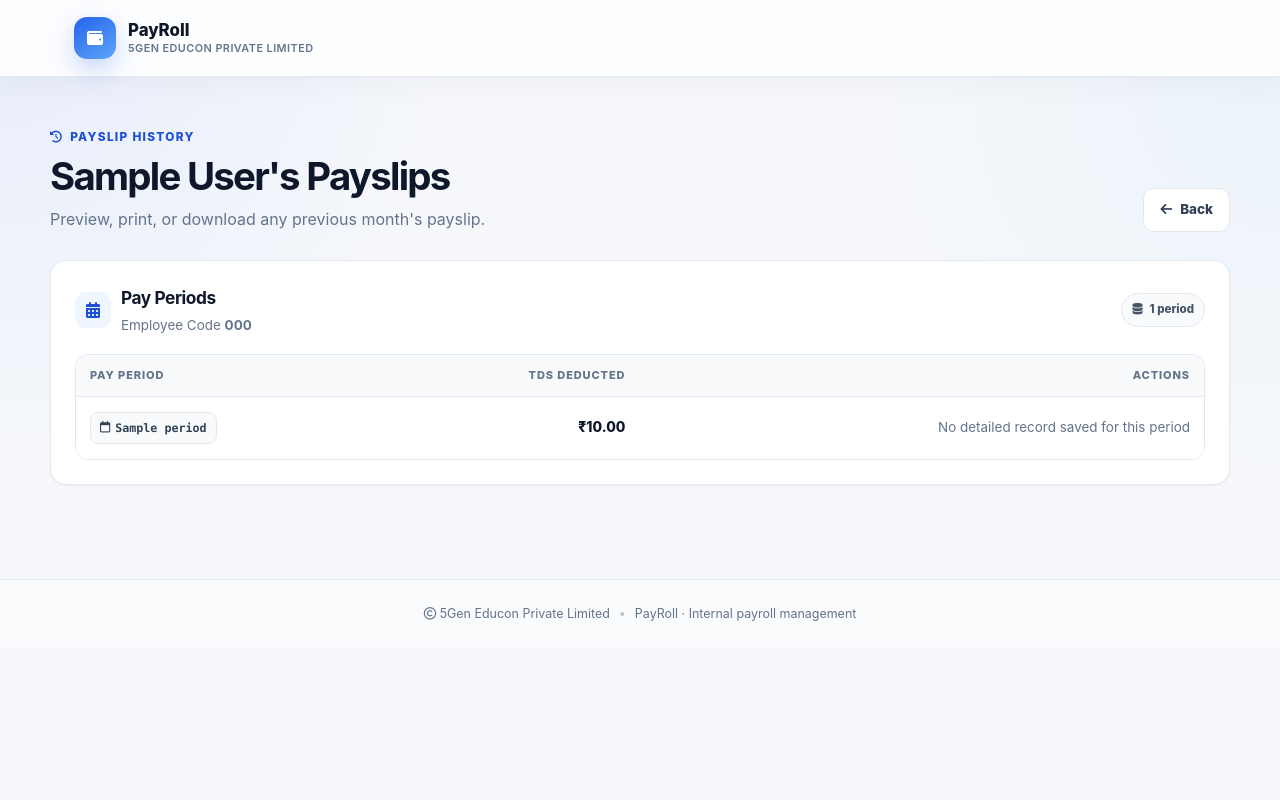
After one commit to RizwanaTheDeveloper/PayRoll, a Flask app: template templates/payslip_history.html in a window 1280 px wide. The commit adds this page. Run offline with Flask 3, Linux system fonts and the light colour scheme; the template is opened without the code that fills it: most values are stand-ins (such as "Sample title", 1, 10 or a date in 2020); some web fonts are replaced.

Commit message:
added history

```diff
--- a/app.py
+++ b/app.py
@@ -8,7 +8,10 @@ import atexit
 from employees import get_employees, get_employee, add_employee, update_employee, delete_employee
 from payroll import calculate_payroll, current_ist_str
 from tax_engine import calculate_annual_tax
-from payroll_history import get_month_record, record_month, get_fy_summary, fy_label
+from payroll_history import (
+    get_month_record, record_month, get_fy_summary, fy_label,
+    get_month_snapshot, list_payslip_periods,
+)
 from auth import verify_login, login_required, role_required, upsert_employee_login, get_user_by_employee_code
 from playwright.sync_api import sync_playwright
 
@@ -31,18 +34,26 @@ _payslip_serializer = URLSafeTimedSerializer(app.secret_key, salt="payslip-pdf")
 _PAYSLIP_TOKEN_MAX_AGE = 120  # seconds
 
 
-def _generate_payslip_token(employee_code):
-    return _payslip_serializer.dumps({"employee_code": employee_code})
+def _generate_payslip_token(employee_code, month, year):
+    return _payslip_serializer.dumps({
+        "employee_code": employee_code,
+        "month": month,
+        "year": year,
+    })
 
 
-def _verify_payslip_token(token, employee_code):
+def _verify_payslip_token(token, employee_code, month, year):
     if not token:
         return False
     try:
         data = _payslip_serializer.loads(token, max_age=_PAYSLIP_TOKEN_MAX_AGE)
     except (BadSignature, SignatureExpired):
         return False
-    return data.get("employee_code") == employee_code
+    return (
+        data.get("employee_code") == employee_code
+        and data.get("month") == month
+        and data.get("year") == year
+    )
 
 
 # ============================================================
@@ -452,10 +463,103 @@ def _client_can_view(employee_code):
     return not restricted_to or restricted_to == employee_code
 
 
+def _build_payslip_view(employee, month, year):
+    """
+    Builds everything payroll.html needs for one employee/month/year,
+    either freshly calculated (the current month) or from a saved
+    snapshot (any past month). Returns None if a past period was asked
+    for but nothing was ever recorded for it.
+    """
+    today = date.today()
+    is_current_period = (month == today.month and year == today.year)
+    period_date = date(year, month, 1)
+
+    if is_current_period:
+        payroll = calculate_payroll(employee)
+
+        annual_gross = payroll["gross_earnings_full"] * 12
+        regime = getattr(employee, "RegimeOpted", None) or "New"
+        tax = calculate_annual_tax(annual_gross, regime)
+
+        existing_tds = get_month_record(employee.EmployeeCode, month, year)
+        if existing_tds is not None:
+            monthly_tds = existing_tds
+        else:
+            tax_deducted_before, _, executions_left_before = get_fy_summary(employee.EmployeeCode, today)
+            remaining_including_this = max(executions_left_before, 1)
+            monthly_tds = round(
+                max(tax["net_tax"] - tax_deducted_before, 0) / remaining_including_this, 2
+            )
+
+        payroll["tds"] = monthly_tds
+        payroll["total_deductions"] = payroll["professional_tax"] + payroll["epf"] + monthly_tds
+        payroll["net_salary"] = payroll["gross_earnings"] - payroll["total_deductions"]
+
+        tax_deducted_till_date, executions_done, executions_left = get_fy_summary(employee.EmployeeCode, today)
+        generated_at = current_ist_str()
+        period_fy_label = fy_label(today)
+
+        if existing_tds is None:
+            # First time this month's payslip has been generated —
+            # lock in the TDS and save a full snapshot so it can be
+            # previewed/printed/downloaded exactly as-is later, even
+            # after the employee's CTC, working days, or regime change.
+            record_month(
+                employee.EmployeeCode, month, year, monthly_tds,
+                snapshot={
+                    "payroll": payroll,
+                    "tax": tax,
+                    "generated_at": generated_at,
+                    "fy_label": period_fy_label,
+                    "tax_deducted_till_date": tax_deducted_till_date,
+                    "executions_left": executions_left,
+                },
+            )
+
+        display_employee = employee
+
+    else:
+        snapshot = get_month_snapshot(employee.EmployeeCode, month, year)
+        if not snapshot:
+            return None
+
+        payroll = snapshot["payroll"]
+        tax = snapshot["tax"]
+        generated_at = snapshot.get("generated_at", period_date.strftime("%d %b %Y"))
+        period_fy_label = snapshot.get("fy_label", fy_label(period_date))
+        tax_deducted_till_date = snapshot.get("tax_deducted_till_date", 0)
+        executions_left = snapshot.get("executions_left", 0)
+
+        # Show the WorkingDays/Regime actually used that month, not
+        # whatever the employee record currently holds.
+        display_employee = employee._replace(
+            WorkingDays=payroll.get("working_days", employee.WorkingDays),
+            RegimeOpted=tax.get("regime", employee.RegimeOpted),
+        )
+
+    return {
+        "employee": display_employee,
+        "payroll": payroll,
+        "tax": tax,
+        "generated_at": generated_at,
+        "fy_label": period_fy_label,
+        "tax_deducted_till_date": tax_deducted_till_date,
+        "executions_left": executions_left,
+        "is_current_period": is_current_period,
+        "period_label": period_date.strftime("%B %Y"),
+        "month": month,
+        "year": year,
+    }
+
+
 @app.route("/generate-payroll/<EmployeeCode>")
 def generate_payroll(EmployeeCode):
+    today = date.today()
+    month = request.args.get("month", type=int) or today.month
+    year = request.args.get("year", type=int) or today.year
+
     token = request.args.get("token")
-    authorized_via_token = _verify_payslip_token(token, EmployeeCode)
+    authorized_via_token = _verify_payslip_token(token, EmployeeCode, month, year)
 
     if not authorized_via_token:
         if "user_id" not in session:
@@ -469,43 +573,13 @@ def generate_payroll(EmployeeCode):
     if not employee:
         abort(404)
 
-    payroll = calculate_payroll(employee)
-    generated_at = current_ist_str()
+    view = _build_payslip_view(employee, month, year)
 
-    today = date.today()
-    month, year = today.month, today.year
+    if view is None:
+        flash(f"No payslip is on record for {date(year, month, 1).strftime('%B %Y')}.", "error")
+        return redirect(url_for("payslip_history", EmployeeCode=EmployeeCode))
 
-    annual_gross = payroll["gross_earnings_full"] * 12
-    regime = getattr(employee, "RegimeOpted", None) or "New"
-    tax = calculate_annual_tax(annual_gross, regime)
-
-    existing_tds = get_month_record(EmployeeCode, month, year)
-    if existing_tds is not None:
-        monthly_tds = existing_tds
-    else:
-        tax_deducted_before, _, executions_left_before = get_fy_summary(EmployeeCode, today)
-        remaining_including_this = max(executions_left_before, 1)
-        monthly_tds = round(
-            max(tax["net_tax"] - tax_deducted_before, 0) / remaining_including_this, 2
-        )
-        record_month(EmployeeCode, month, year, monthly_tds)
-
-    tax_deducted_till_date, executions_done, executions_left = get_fy_summary(EmployeeCode, today)
-
-    payroll["tds"] = monthly_tds
-    payroll["total_deductions"] = payroll["professional_tax"] + payroll["epf"] + monthly_tds
-    payroll["net_salary"] = payroll["gross_earnings"] - payroll["total_deductions"]
-
-    return render_template(
-        "payroll.html",
-        employee=employee,
-        payroll=payroll,
-        tax=tax,
-        generated_at=generated_at,
-        fy_label=fy_label(today),
-        tax_deducted_till_date=tax_deducted_till_date,
-        executions_left=executions_left,
-    )
+    return render_template("payroll.html", **view)
 
 
 @app.route("/download-payslip/<EmployeeCode>")
@@ -519,12 +593,18 @@ def download_payslip(EmployeeCode):
     if not employee:
         abort(404)
 
-    token = _generate_payslip_token(EmployeeCode)
+    today = date.today()
+    month = request.args.get("month", type=int) or today.month
+    year = request.args.get("year", type=int) or today.year
+
+    token = _generate_payslip_token(EmployeeCode, month, year)
 
     payslip_url = url_for(
         "generate_payroll",
         EmployeeCode=EmployeeCode,
         pdf=1,
+        month=month,
+        year=year,
         token=token,
         _external=True,
     )
@@ -536,11 +616,46 @@ def download_payslip(EmployeeCode):
         payslip_url,
     ).result()
 
+    period_suffix = date(year, month, 1).strftime("%b-%Y")
+
     return send_file(
         BytesIO(pdf_bytes),
         mimetype="application/pdf",
         as_attachment=True,
-        download_name=f"Payslip-{EmployeeCode}.pdf",
+        download_name=f"Payslip-{EmployeeCode}-{period_suffix}.pdf",
+    )
+
+
+@app.route("/payslip-history/<EmployeeCode>")
+@login_required
+def payslip_history(EmployeeCode):
+    if not _client_can_view(EmployeeCode):
+        abort(403)
+
+    employee = get_employee(EmployeeCode)
+    if not employee:
+        abort(404)
+
+    today = date.today()
+    periods = list_payslip_periods(EmployeeCode)
+
+    # The current month won't have a PayrollHistory row until its
+    # payslip is generated for the first time — still show it as an
+    # available period so it's not missing from the list.
+    has_current = any(p["month"] == today.month and p["year"] == today.year for p in periods)
+    if not has_current:
+        periods.insert(0, {
+            "month": today.month,
+            "year": today.year,
+            "monthly_tds": None,
+            "has_snapshot": True,
+            "label": today.strftime("%B %Y"),
+        })
+
+    return render_template(
+        "payslip_history.html",
+        employee=employee,
+        periods=periods,
     )
 
 
--- a/static/style.css
+++ b/static/style.css
@@ -801,6 +801,16 @@ tbody tr:last-child td { border-bottom: none; }
   white-space: nowrap;
 }
 
+.historical-chip {
+  margin-left: 8px;
+  font-family: inherit;
+  color: var(--amber);
+  background: var(--amber-50);
+  border-color: transparent;
+  text-transform: none;
+  letter-spacing: 0;
+}
+
 .employee-name {
   display: inline-flex;
   align-items: center;
@@ -867,6 +877,10 @@ tbody tr:last-child td { border-bottom: none; }
   gap: 12px;
   margin-top: 22px;
   flex-wrap: wrap;
+}
+
+.client-profile-actions-secondary {
+  margin-top: 12px;
 }
 
 @media (max-width: 560px) {
--- /dev/null
+++ b/templates/payslip_history.html
@@ -0,0 +1,88 @@
+{% extends "base.html" %}
+{% block title %}Payslip History · {{ employee.FullName }}{% endblock %}
+
+{% block content %}
+  <section class="page-head">
+    <div class="page-eyebrow"><i class="fa-solid fa-clock-rotate-left" aria-hidden="true"></i> Payslip history</div>
+    <div class="page-head-row">
+      <div>
+        <h1>{{ employee.FullName }}'s Payslips</h1>
+        <p class="muted lead">Preview, print, or download any previous month's payslip.</p>
+      </div>
+      <div class="page-head-action">
+        <a href="{{ url_for('index') }}" class="btn btn-ghost">
+          <i class="fa-solid fa-arrow-left" aria-hidden="true"></i>
+          Back
+        </a>
+      </div>
+    </div>
+  </section>
+
+  <section class="card table-card">
+    <div class="card-head">
+      <div class="section-heading compact">
+        <div class="section-icon"><i class="fa-solid fa-calendar-days" aria-hidden="true"></i></div>
+        <div>
+          <h2>Pay Periods</h2>
+          <p class="muted small">Employee Code <strong>{{ employee.EmployeeCode }}</strong></p>
+        </div>
+      </div>
+      <span class="record-badge"><i class="fa-solid fa-database" aria-hidden="true"></i> {{ periods|length }} period{{ '' if periods|length == 1 else 's' }}</span>
+    </div>
+
+    {% if periods %}
+      <div class="table-wrapper">
+        <table>
+          <thead>
+            <tr>
+              <th>Pay Period</th>
+              <th class="num">TDS Deducted</th>
+              <th class="num">Actions</th>
+            </tr>
+          </thead>
+          <tbody>
+            {% for period in periods %}
+            <tr class="employee-row">
+              <td>
+                <span class="chip"><i class="fa-regular fa-calendar" aria-hidden="true"></i> {{ period.label }}</span>
+              </td>
+              <td class="num salary-cell">
+                {{ (period.monthly_tds | inr) if period.monthly_tds is not none else '—' }}
+              </td>
+              <td class="num">
+                {% if period.has_snapshot %}
+                  <div class="row-actions">
+                    <a href="{{ url_for('generate_payroll', EmployeeCode=employee.EmployeeCode, month=period.month, year=period.year) }}"
+                       class="btn btn-sm btn-primary" target="_blank" rel="noopener">
+                      <i class="fa-solid fa-eye" aria-hidden="true"></i>
+                      <span>Preview</span>
+                    </a>
+                    <a href="{{ url_for('generate_payroll', EmployeeCode=employee.EmployeeCode, month=period.month, year=period.year, autoprint=1) }}"
+                       class="btn btn-sm btn-ghost" target="_blank" rel="noopener">
+                      <i class="fa-solid fa-print" aria-hidden="true"></i>
+                      <span>Print</span>
+                    </a>
+                    <a href="{{ url_for('download_payslip', EmployeeCode=employee.EmployeeCode, month=period.month, year=period.year) }}"
+                       class="btn btn-sm btn-ghost">
+                      <i class="fa-solid fa-download" aria-hidden="true"></i>
+                      <span>Download</span>
+                    </a>
+                  </div>
+                {% else %}
+                  <span class="muted small">No detailed record saved for this period</span>
+                {% endif %}
+              </td>
+            </tr>
+            {% endfor %}
+          </tbody>
+        </table>
+      </div>
+    {% else %}
+      <div class="empty-state">
+        <div class="empty-icon"><i class="fa-solid fa-calendar-xmark" aria-hidden="true"></i></div>
+        <h3>No payslips yet</h3>
+        <p class="muted">Once a payslip is generated for this employee, it'll show up here.</p>
+      </div>
+    {% endif %}
+  </section>
+{% endblock %}
```
Also changed, not shown: payroll_history.py (+104 -3 lines), templates/index.html (+12 -0 lines), templates/payroll.html (+13 -3 lines).
